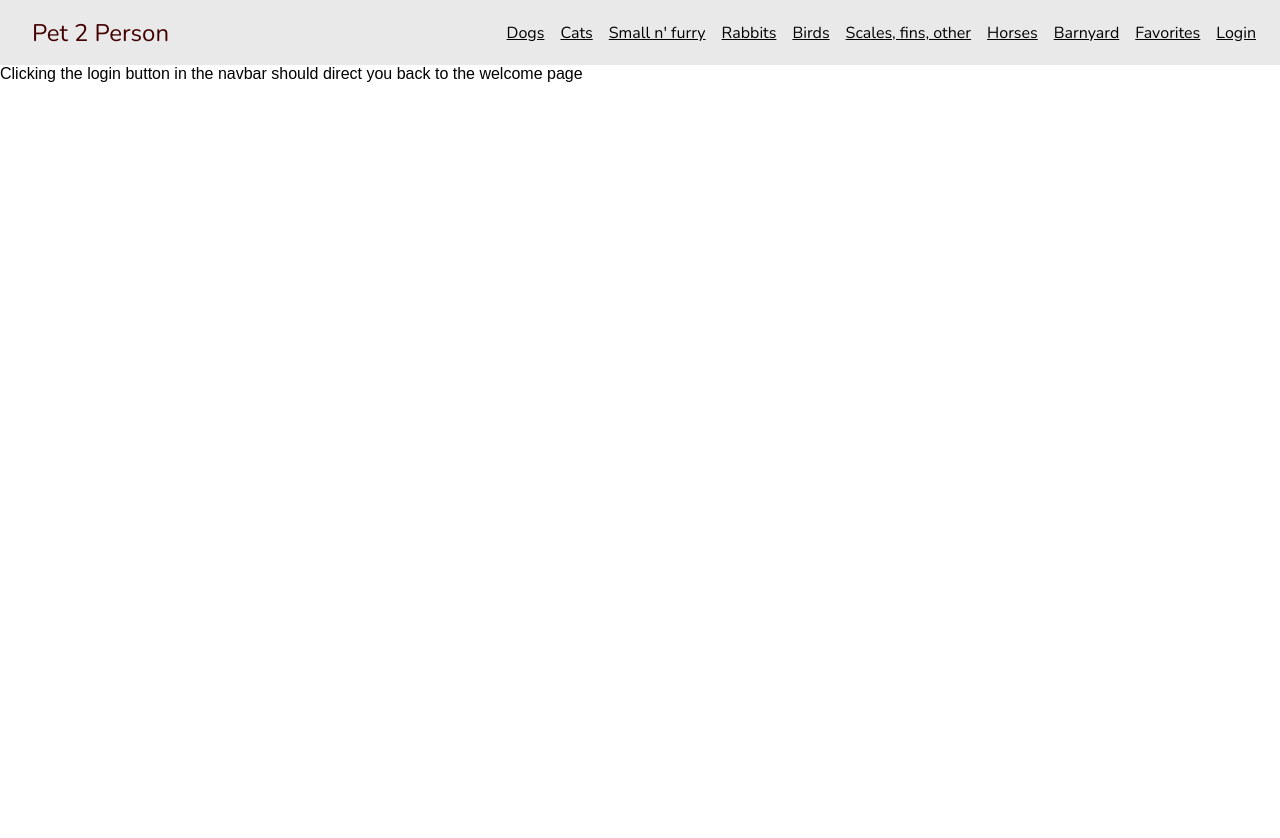
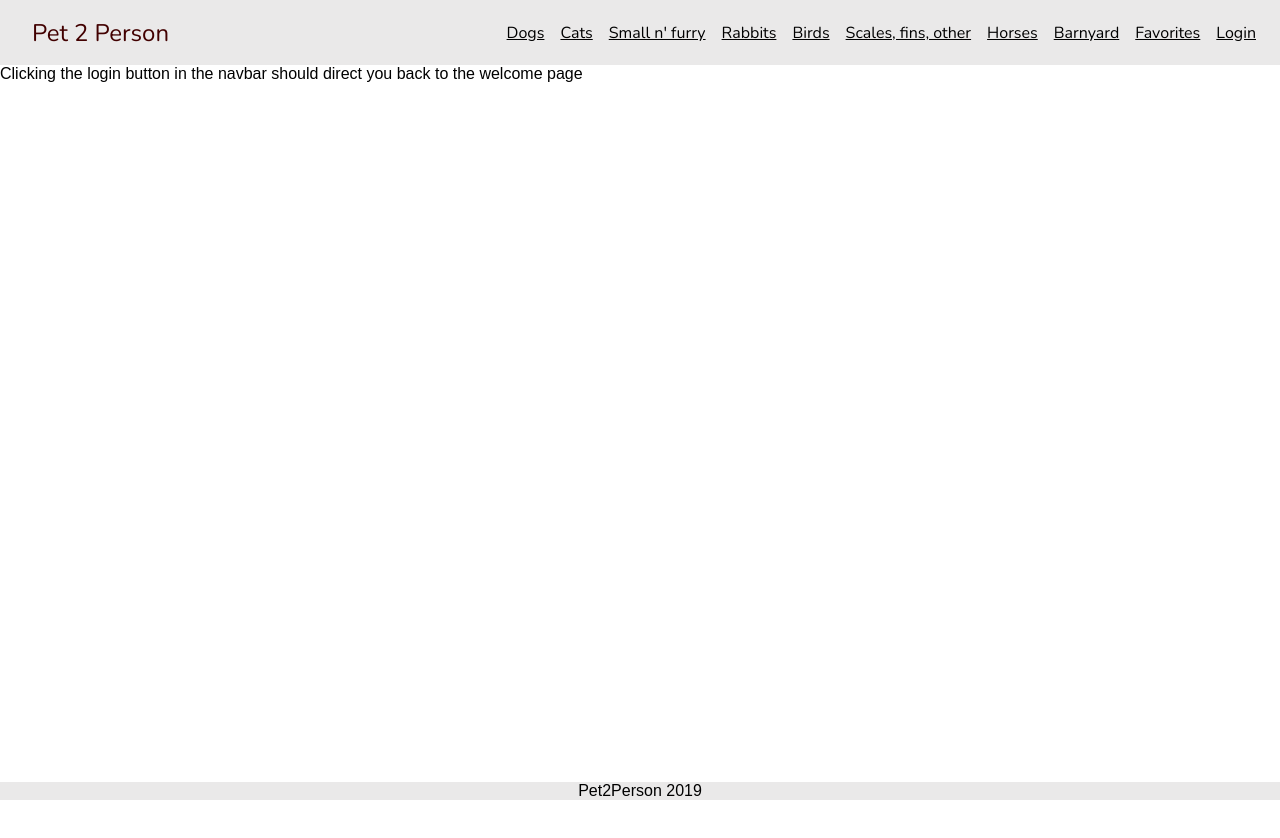
Before and after one commit to Sarah-Lopez/Pet-2-Person, a React (Create React App) app in the folder client/: page /login in a window 1280 px wide. Shown: the top 838 px of the page. Built offline with nearby package versions, Linux system fonts and the light colour scheme.

Commit message:
enabled the footer component which will allow us to customize it with css

```diff
--- a/client/src/App.js
+++ b/client/src/App.js
@@ -9,7 +9,7 @@ import Nav from "./components/nav";
 import { List, ListItem } from "./components/list";
 import API from "./utils/api";
 
-// import Footer from "./components/footer";
+import Footer from "./components/footer";
 
 import home from "./pages/home"
 import dogs from "./pages/animals/dogs"
@@ -47,6 +47,7 @@ function App() {
             </Switch>
           </Router>
           </main>
+          <Footer />
         </div>
       );
 }
--- /dev/null
+++ b/client/src/components/footer/footer.css
@@ -0,0 +1,13 @@
+.footer {
+    position: fixed;
+    left: 0;
+    bottom: 0;
+    width: 100%;
+    background-color: #eae9e9;
+    color: white;
+    text-align: center;
+  }
+
+  .font-brand {
+      color:black;
+  }
--- a/client/src/components/footer/index.js
+++ b/client/src/components/footer/index.js
@@ -1,9 +1,10 @@
 import React from "react";
+import './footer.css';
 
 function Footer() {
     return (
       <footer className="footer">
-        <span>Pet2Person 2019</span>
+       <span className="font-brand">Pet2Person 2019</span>
       </footer>
     );
   }
```
